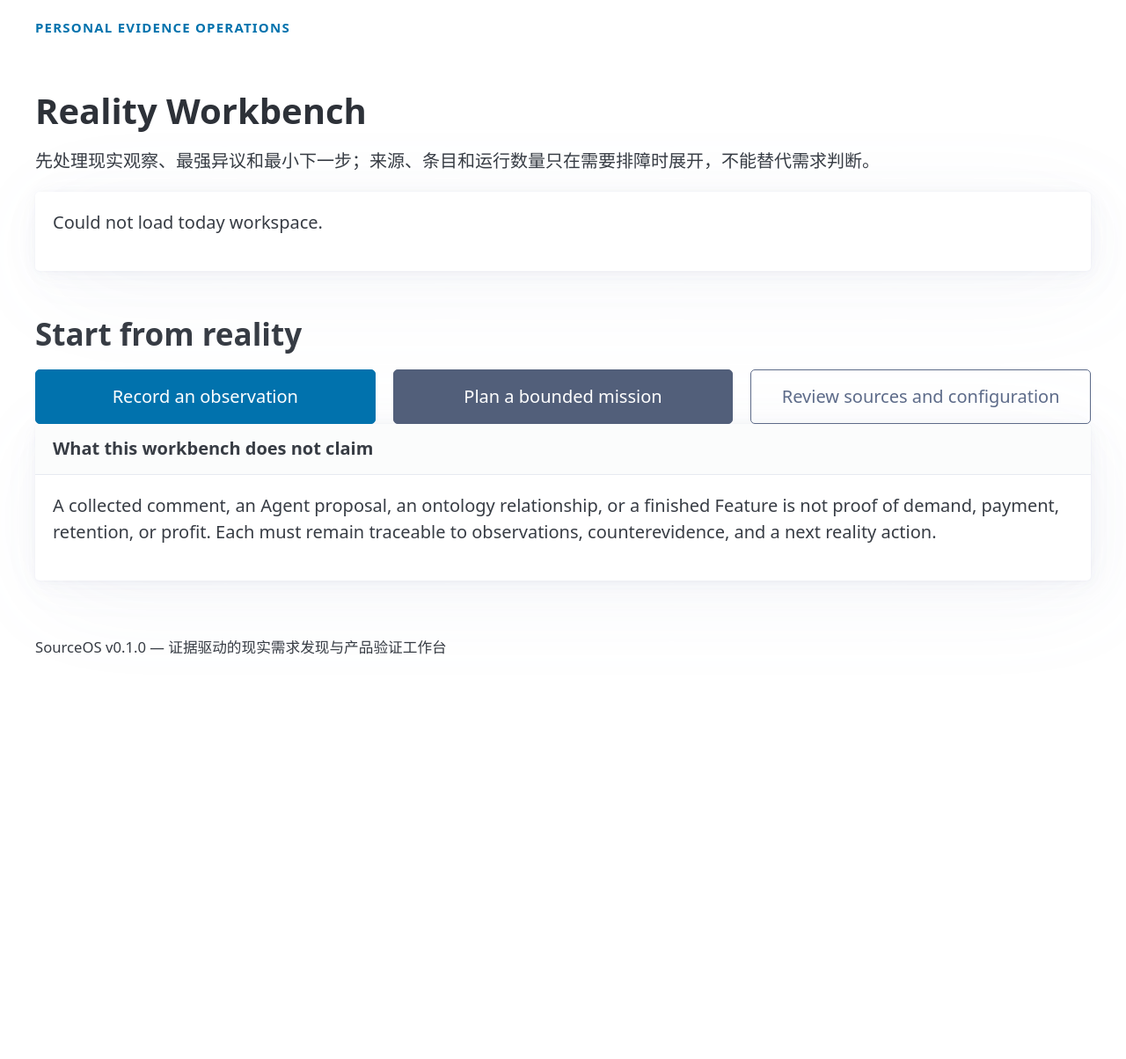
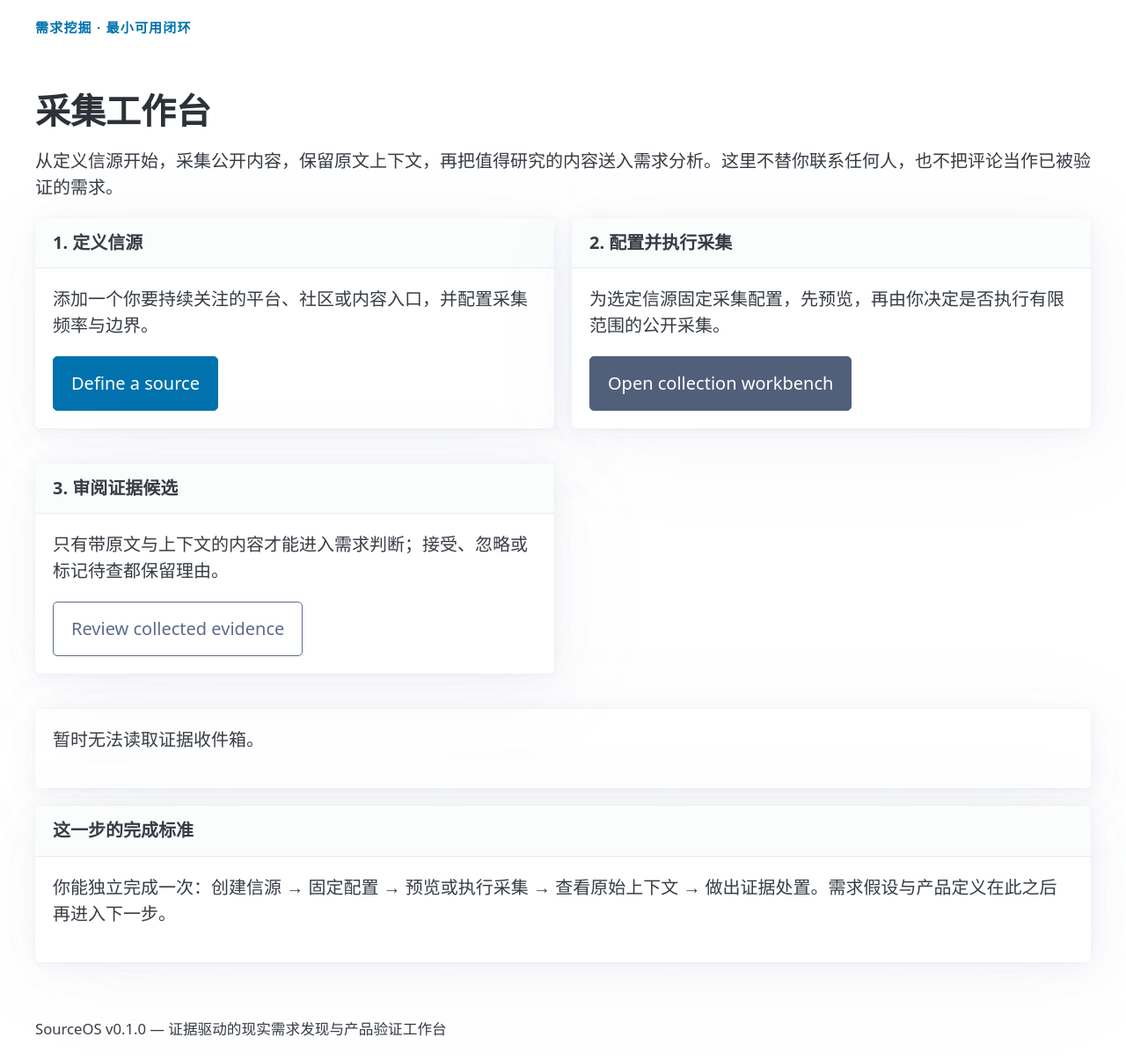
Before and after one commit to zeropclab/source-os, a FastAPI app: page / in a window 1280 px wide; the page is wider, and only the part inside the window is pictured. Shown: the part 110-1314 px from the top of that part at 88% size. Before the commit the page ends 854 px from the top of that part, so only its background shows below. Run offline with FastAPI, Linux system fonts and the light colour scheme; some libraries are stand-ins or nearby versions.

Commit message:
feat: focus dashboard on collection workflow

```diff
--- a/apps/web/templates/dashboard.html
+++ b/apps/web/templates/dashboard.html
@@ -1,51 +1,57 @@
 {% extends "base.html" %}
-{% block title %}Dashboard{% endblock %}
+{% block title %}采集工作台{% endblock %}
 
 {% block content %}
-<p class="eyebrow">Personal evidence operations</p>
-<h1>Reality Workbench</h1>
-<p>先处理现实观察、最强异议和最小下一步；来源、条目和运行数量只在需要排障时展开，不能替代需求判断。</p>
+<p class="eyebrow">需求挖掘 · 最小可用闭环</p>
+<h1>采集工作台</h1>
+<p>从定义信源开始，采集公开内容，保留原文上下文，再把值得研究的内容送入需求分析。这里不替你联系任何人，也不把评论当作已被验证的需求。</p>
 
-<article id="today-workspace">
-    <header><strong>Today: reality-facing work</strong></header>
-    <p>Loading the current evidence, objection, and smallest next action…</p>
+<section id="collection-workbench" class="workbench-grid">
+    <article>
+        <header><strong>1. 定义信源</strong></header>
+        <p>添加一个你要持续关注的平台、社区或内容入口，并配置采集频率与边界。</p>
+        <a href="/sources/create" role="button">Define a source</a>
+    </article>
+    <article>
+        <header><strong>2. 配置并执行采集</strong></header>
+        <p>为选定信源固定采集配置，先预览，再由你决定是否执行有限范围的公开采集。</p>
+        <a href="/missions" role="button" class="secondary">Open collection workbench</a>
+    </article>
+    <article>
+        <header><strong>3. 审阅证据候选</strong></header>
+        <p>只有带原文与上下文的内容才能进入需求判断；接受、忽略或标记待查都保留理由。</p>
+        <a href="/missions#evidence-inbox" role="button" class="secondary outline">Review collected evidence</a>
+    </article>
+</section>
+
+<article id="recent-evidence">
+    <header><strong>最近采集到的证据候选</strong></header>
+    <p>Loading…</p>
 </article>
 
-<h2>Start from reality</h2>
-<div class="grid">
-    <a href="/observations" role="button">Record an observation</a>
-    <a href="/missions" role="button" class="secondary">Plan a bounded mission</a>
-    <a href="/sources" role="button" class="secondary outline">Review sources and configuration</a>
-</div>
-
 <article>
-    <header><strong>What this workbench does not claim</strong></header>
-    <p>A collected comment, an Agent proposal, an ontology relationship, or a finished Feature is not proof of demand, payment, retention, or profit. Each must remain traceable to observations, counterevidence, and a next reality action.</p>
+    <header><strong>这一步的完成标准</strong></header>
+    <p>你能独立完成一次：创建信源 → 固定配置 → 预览或执行采集 → 查看原始上下文 → 做出证据处置。需求假设与产品定义在此之后再进入下一步。</p>
 </article>
 
 <script>
-async function loadTodayWorkspace() {
-    const container = document.getElementById('today-workspace');
+const escapeHtml = (value) => String(value ?? '').replace(/[&<>'"]/g, (c) => ({'&':'&amp;','<':'&lt;','>':'&gt;',"'":'&#39;','"':'&quot;'}[c]));
+
+async function loadRecentEvidence() {
+    const target = document.getElementById('recent-evidence');
     try {
-        const response = await fetch('/api/today');
-        const today = await response.json();
-        const activeNeed = today.active_need
-            ? `<a href="/needs/${encodeURIComponent(today.active_need.id)}">${today.active_need.title}</a>`
-            : 'No active Need Issue';
-        container.innerHTML = `<header><strong>Today: reality-facing work</strong></header>
-            <p><strong>Next reality action:</strong> ${today.next_reality_action}</p>
-            <p><strong>Strongest objection:</strong> ${today.strongest_objection}</p>
-            <p><strong>Active Need:</strong> ${activeNeed}</p>
-            <p><strong>Active validation:</strong> ${today.active_validation
-                ? `${today.active_validation.status} · ${today.active_validation.stop_condition}`
-                : 'None'}</p>
-            <p><strong>WIP:</strong> validations ${today.wip.validations.active}/${today.wip.validations.limit}; builds ${today.wip.builds_or_paid_pilots.active}/${today.wip.builds_or_paid_pilots.limit}</p>
-            <small>Recorded outcomes: ${today.recorded_outcomes}. Counts do not establish success.</small>`;
+        const response = await fetch('/api/evidence-inbox?page=1&page_size=3');
+        const data = await response.json();
+        if (!response.ok) throw new Error(data.detail || 'Could not load evidence inbox.');
+        const items = data.items || [];
+        target.innerHTML = `<header><strong>最近采集到的证据候选</strong></header>${items.length
+            ? `<div class="evidence-list">${items.map((item) => `<p><strong>${escapeHtml(item.source_label)}</strong> · ${escapeHtml(item.status)}<br><small>${escapeHtml(item.observation)}</small></p>`).join('')}</div><a href="/missions#evidence-inbox">打开完整证据收件箱</a>`
+            : '<p>尚无候选证据。先定义一个信源并执行一次小范围采集。</p>'}`;
     } catch (error) {
-        container.innerHTML = '<p class="failure-detail">Could not load today workspace.</p>';
+        target.innerHTML = '<p class="failure-detail">暂时无法读取证据收件箱。</p>';
     }
 }
 
-loadTodayWorkspace();
+loadRecentEvidence();
 </script>
 {% endblock %}
```
Also changed, not shown: tests/web/test_missions_workbench.py (+11 -7 lines).
